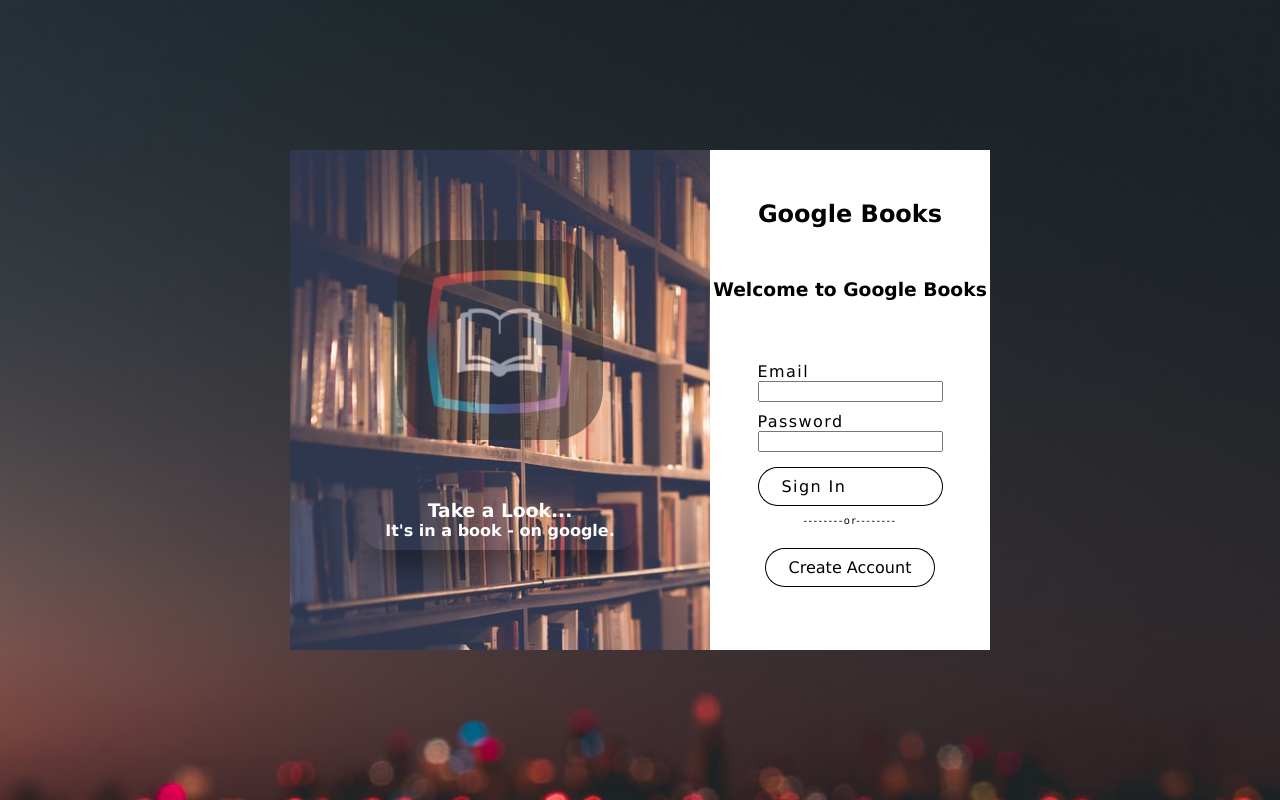
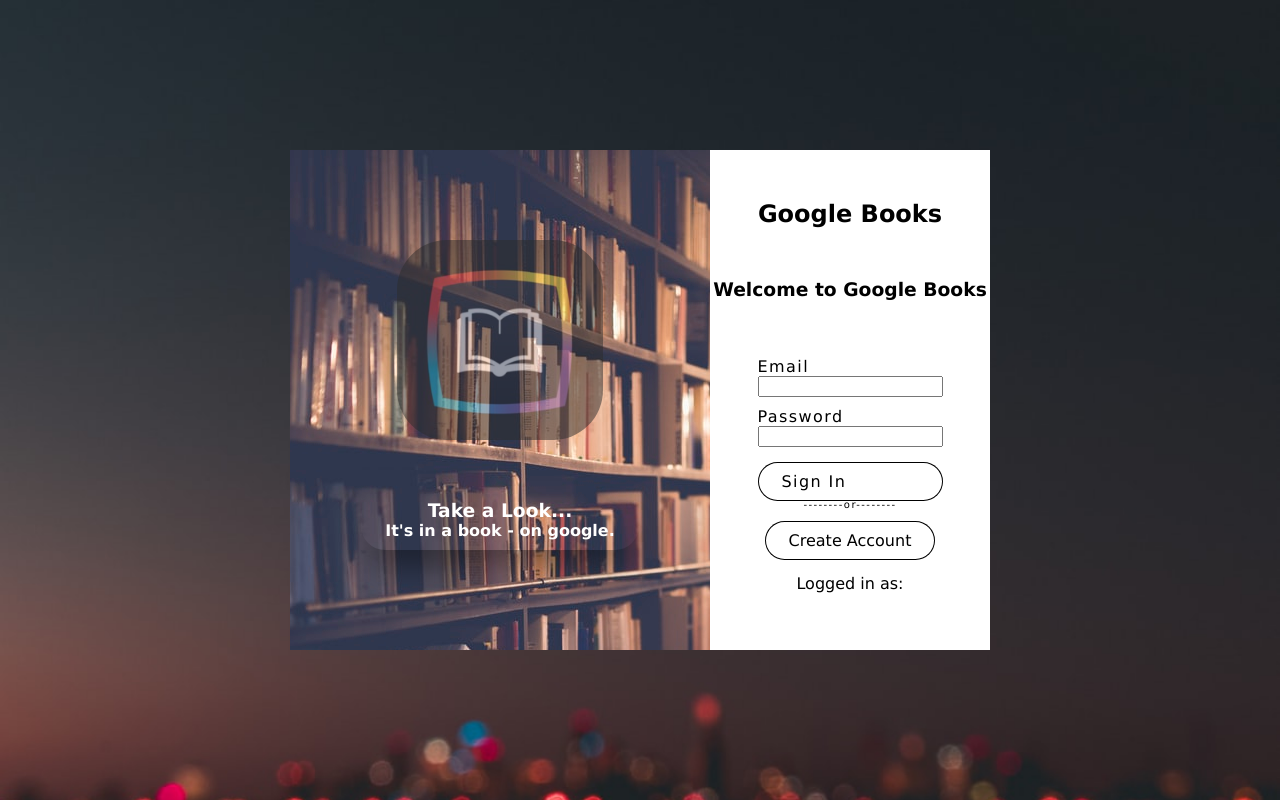
Before and after one commit to davidsjg/Google-Books-Search-Redux, a React (Create React App) app in the folder client/: page /login in a window 1280 px wide. Built offline with nearby package versions, Linux system fonts and the light colour scheme; no server answers.

Commit message:
firebase login success, displaying user logged in on page, need login only

```diff
--- a/client/src/pages/Login/Login.js
+++ b/client/src/pages/Login/Login.js
@@ -1,5 +1,9 @@
 import React, { useState } from "react";
-import { getAuth, createUserWithEmailAndPassword } from "firebase/auth";
+import {
+  createUserWithEmailAndPassword,
+  onAuthStateChanged,
+  signOut,
+} from "firebase/auth";
 import styles from "./Login.module.css";
 import { auth } from "../../firebase";
 
@@ -7,10 +11,18 @@
   const [email, setEmail] = useState();
   const [password, setPassword] = useState();
 
+  const [user, setUser] = useState();
+
+  onAuthStateChanged(auth, (currentUser) => {
+    setUser(currentUser);
+  });
+
   // const [registerEmail, setRegisterEmail] = useState();
   // const [registerPassword, setRegisterPassword] = useState();
   // const [loginEmail, setLoginEmail] = useState();
   // const [loginPassword, setLoginPassword] = useState();
+
+  //function thats triggered every time theres a change in auth state
 
   const login = async (e) => {
     e.preventDefault();
@@ -20,8 +32,7 @@
 
   const logout = async (e) => {
     e.preventDefault();
-
-    // auth.signInWithEmailAndPassword(email, password);
+    await signOut(auth);
   };
   const register = async (e) => {
     e.preventDefault();
@@ -83,6 +94,9 @@
               <div className={styles["register_button"]} onClick={register}>
                 Create Account
               </div>
+              <div className={styles["userLogged"]}>
+                Logged in as: {user?.email}
+              </div>
             </form>
           </div>
         </div>
--- a/client/src/pages/Login/Login.module.css
+++ b/client/src/pages/Login/Login.module.css
@@ -110,3 +110,7 @@
 .line1 {
   border-bottom: 1px solid black;
 }
+
+.userLogged {
+  text-align: center;
+}
```
